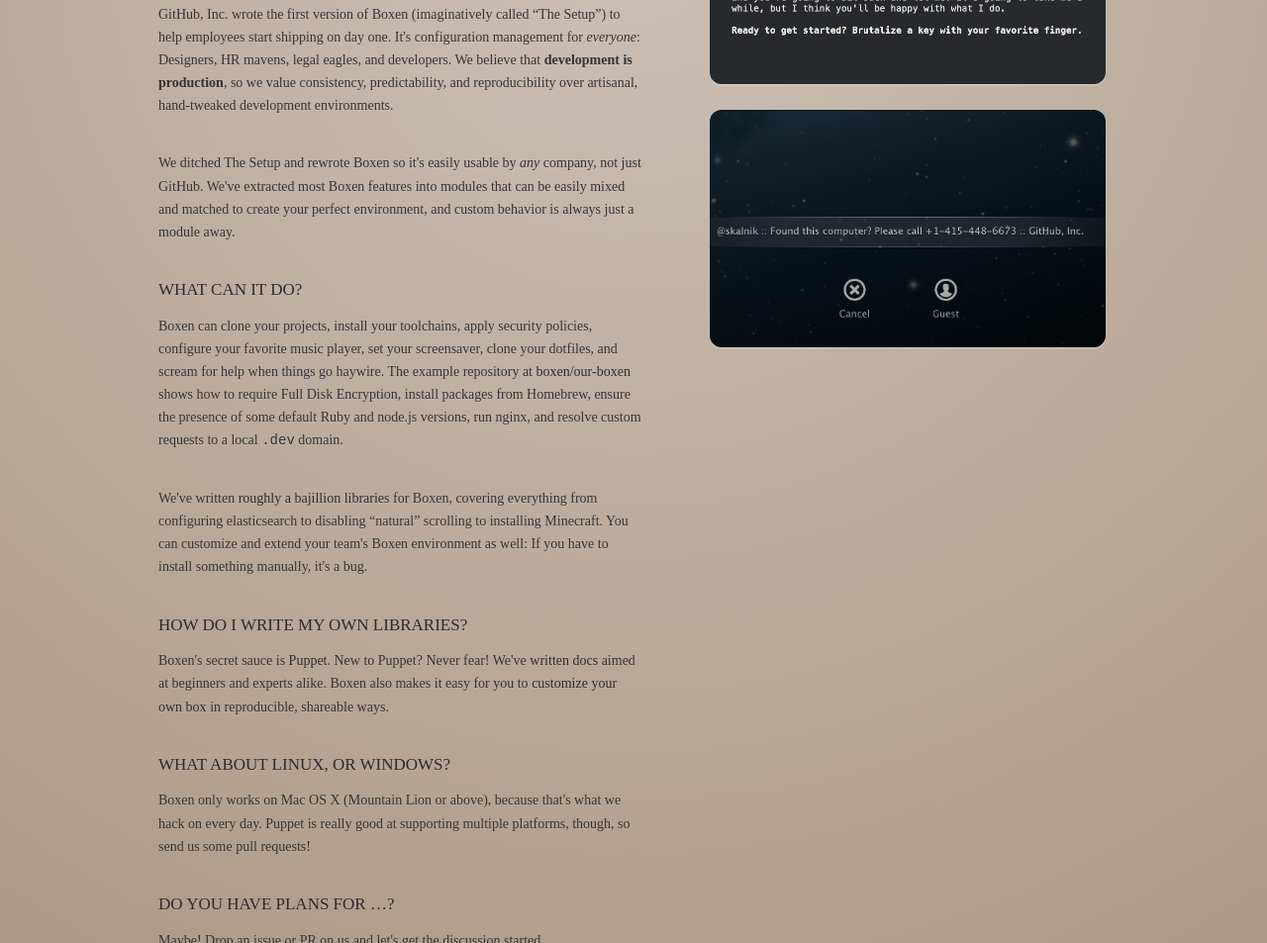
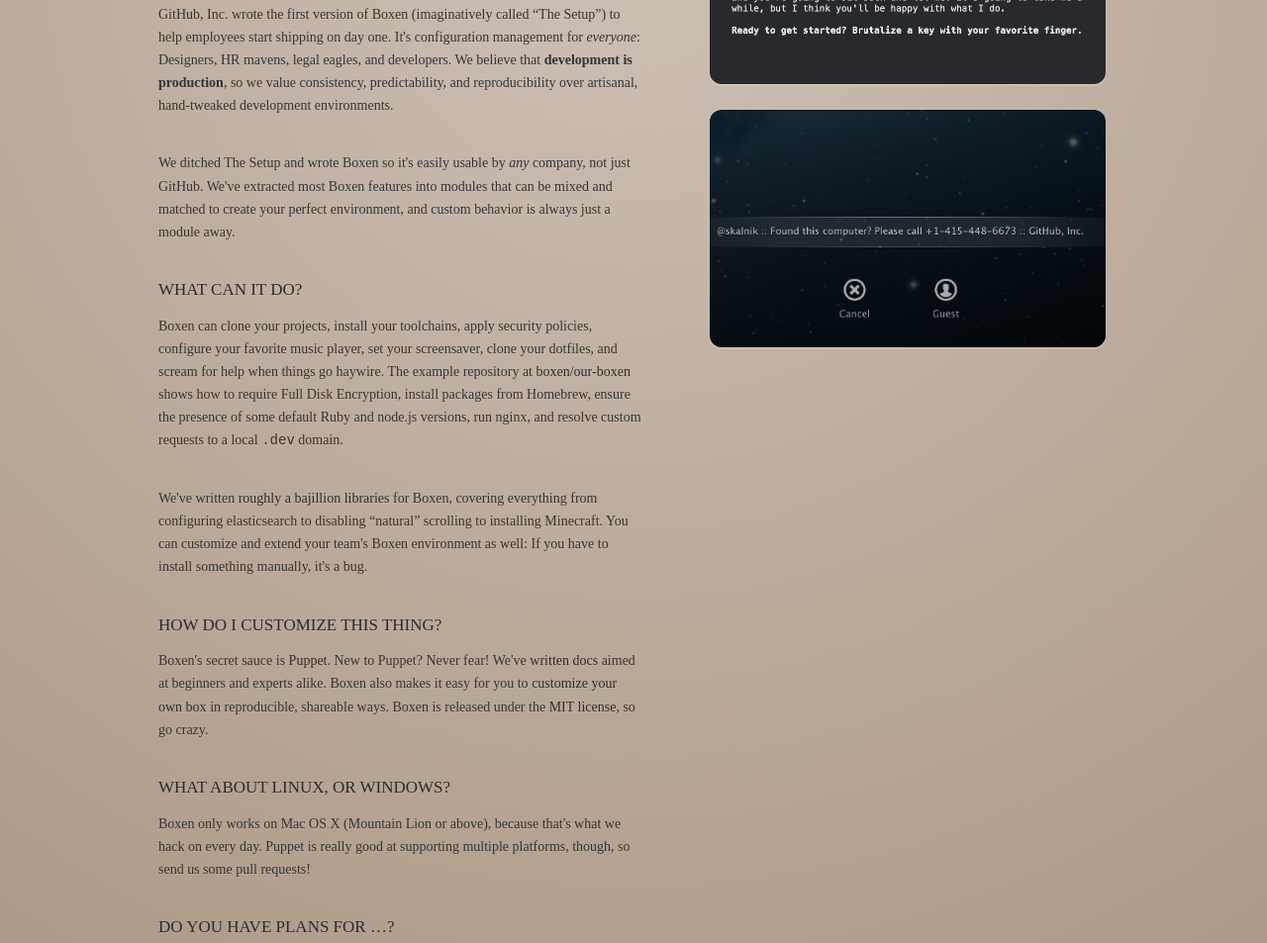
Before and after one commit to boxen/boxen.github.com, a plain HTML site: page index-2.html in a window 1280 px wide. Shown: the part 1182-2135 px from the top of the page at 99% size. Drawn offline with Linux system fonts and the light colour scheme; a web font is replaced by a local one.

Commit message:
Fix a few minor things
/cc @erebor

```diff
--- a/index-2.html
+++ b/index-2.html
@@ -47,11 +47,11 @@
           consistency, predictability, and reproducibility over
           artisanal, hand-tweaked development environments.</p>
 
-          <p>We ditched The Setup and rewrote Boxen so it's easily
+          <p>We ditched The Setup and wrote Boxen so it's easily
           usable by <em>any</em> company, not just GitHub. We've
-          extracted most Boxen features into modules that can be
-          easily mixed and matched to create your perfect environment,
-          and custom behavior is always just a module away.</p>
+          extracted most Boxen features into modules that can be mixed
+          and matched to create your perfect environment, and custom
+          behavior is always just a module away.</p>
 
           <h3>What can it do?</h3>
           <p>Boxen can clone your projects, install your toolchains,
@@ -72,14 +72,16 @@
           well: If you have to install something manually, it's a
           bug.</p>
 
-          <h3>How do I write my own libraries?</h3>
+          <h3>How do I customize this thing?</h3>
           <p>Boxen's secret sauce
           is <a href="https://puppetlabs.com/">Puppet</a>. New to
           Puppet? Never fear!
           We've <a href="https://github.com/boxen/our-boxen/tree/master/docs">written
           docs</a> aimed at beginners and experts alike. Boxen also
           makes it easy for you to <a href="#">customize your own
-          box</a> in reproducible, shareable ways.</p>
+          box</a> in reproducible, shareable ways. Boxen is released
+          under the <a href="http://opensource.org/licenses/MIT">MIT
+          license</a>, so go crazy.</p>
 
           <h3>What about Linux, or Windows?</h3>
           <p>Boxen only works on Mac OS X (Mountain Lion or above),
```
